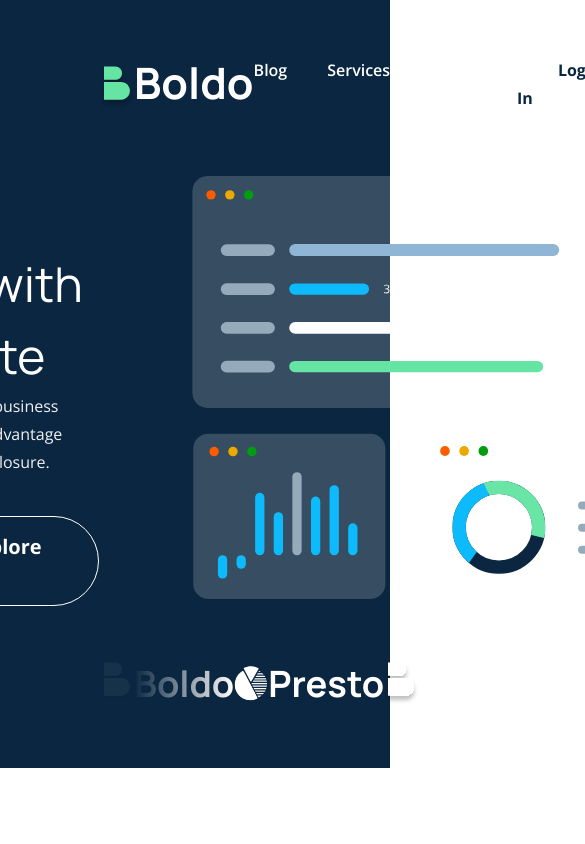
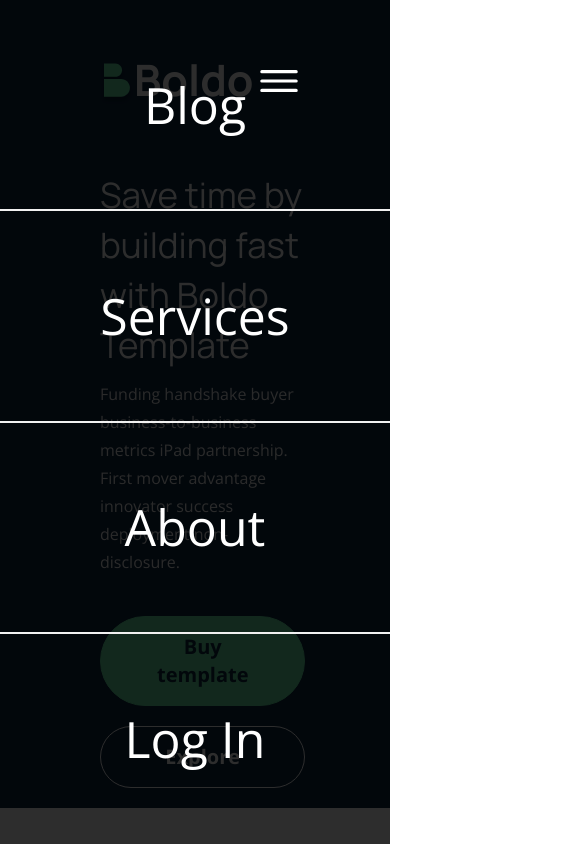
Before and after one commit to bilelsalemdev/first-test-html-css, a plain HTML site: page index.html in a window 390 px wide. Shown: the top 844 px of the page, 585 px wide, since content can reach past the window. Drawn offline with nearby package versions, Linux system fonts and the light colour scheme.

Commit message:
header finished responsive version

```diff
--- a/app.js
+++ b/app.js
@@ -0,0 +1,17 @@
+const burger = document.querySelector(".burger");
+const cancel = document.querySelector(".cancel");
+const responsiveMenu = document.querySelector(".responsive-menu");
+let clicked = false;
+function isclicked() {
+  if (!clicked) {
+    burger.style.display = "none";
+    cancel.style.display = "block";
+    responsiveMenu.style.display = "flex";
+    clicked = true;
+  } else {
+    burger.style.display = "block";
+    cancel.style.display = "none";
+    responsiveMenu.style.display = "none";
+    clicked = false;
+  }
+}
--- a/css/styles.css
+++ b/css/styles.css
@@ -59,9 +59,13 @@
     margin: 0px;
 }
 
+
+/* header begins */
 header {
     background-color: var(--dark-blue);
     padding: var(--main-padding);
+
+
 }
 
 
@@ -89,6 +93,16 @@
     line-height: 33.64px;
     color: white;
     text-decoration: none;
+}
+
+header nav .burger {
+    display: none;
+    font-size: 50px;
+    color: white;
+}
+
+header nav .open-close {
+    display: none;
 }
 
 header nav .menu ul {
@@ -257,3 +271,108 @@
 header .footer ul li:last-of-type img {
     opacity: 0.6;
 }
+
+@media (max-width:575px) {
+
+    /* responsive menu begins*/
+    .responsive-menu {
+        width: 100vw;
+        height: 100vh;
+        background-color: rgba(0, 0, 0, 0.822);
+        position: absolute;
+        display: flex;
+        justify-content: center;
+        /* align-items: center; */
+
+    }
+
+    .responsive-menu ul {
+        display: flex;
+        flex-direction: column;
+        font-size: 50px;
+        font-family: 'Open Sans';
+        align-items: center;
+        justify-content: space-evenly;
+        color: white;
+
+    }
+
+    .responsive-menu ul li {
+        display: flex;
+        justify-content: center;
+        align-items: center;
+        border-bottom: 2px solid var(--light-gray);
+        width: 100vw;
+        height: 100%;
+    }
+
+    .responsive-menu ul li:last-of-type {
+        border-bottom: none;
+    }
+
+    .responsive-menu ul li a {
+        color: white;
+        text-decoration: none;
+
+
+    }
+
+    .responsive-menu ul li:hover a {}
+
+    /* responsive menu  ends*/
+    .menu {
+        display: none;
+
+    }
+
+    header nav .burger {
+        display: block;
+    }
+
+    header nav .cancel {
+        display: none;
+        font-size: 50px;
+        color: white;
+
+    }
+
+    header nav .open-close {
+        display: block;
+        cursor: pointer;
+    }
+
+    header .grid .right-grid-item {
+        display: none;
+    }
+
+    header .grid {
+        display: flex;
+        flex-direction: column;
+        justify-content: center;
+        /* align-items: center; */
+    }
+
+    header .grid .left-grid-item .buttons {
+        display: flex;
+        flex-direction: column;
+        align-items: center;
+    }
+
+    header .grid .left-grid-item h1 {
+        font-size: 35px;
+        line-height: 50px;
+        margin-bottom: 10px;
+    }
+
+    header .footer {
+        display: none;
+    }
+
+    header .grid .left-grid-item .buttons a {
+        width: 100%;
+        margin-bottom: 20px;
+        text-align: center;
+    }
+}
+
+/* header ends */
--- a/index.html
+++ b/index.html
@@ -10,11 +10,23 @@
   <body>
     <main>
       <!-- header begins -->
+      <div class="responsive-menu">
+        <ul>
+          <li><a href="#">Blog</a></li>
+          <li><a href="#">Services</a></li>
+          <li><a href="#">About</a></li>
+          <li><a href="#">Log In</a></li>
+        </ul>
+      </div>
       <header>
         <nav>
           <div class="logo">
             <img class="logo-img" src="imgs/logo.svg" alt="logo" />
             <p><a href="#">Boldo</a></p>
+          </div>
+          <div class="open-close" onclick="isclicked()">
+            <ion-icon name="menu-outline" class="burger"></ion-icon>
+            <ion-icon name="close-outline" class="cancel"></ion-icon>
           </div>
           <div class="menu">
             <ul>
@@ -75,6 +87,14 @@
         <!-- services ends -->
       </header>
     </main>
+    <script
+      type="module"
+      src="https://unpkg.com/ionicons@5.5.2/dist/ionicons/ionicons.esm.js"
+    ></script>
+    <script
+      nomodule
+      src="https://unpkg.com/ionicons@5.5.2/dist/ionicons/ionicons.js"
+    ></script>
     <script src="app.js"></script>
   </body>
 </html>
```
